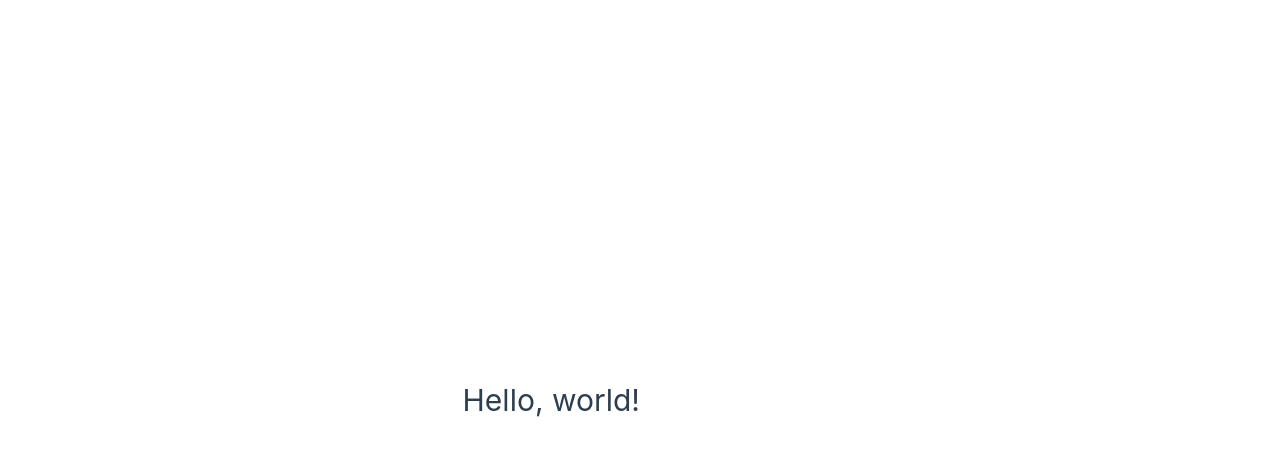
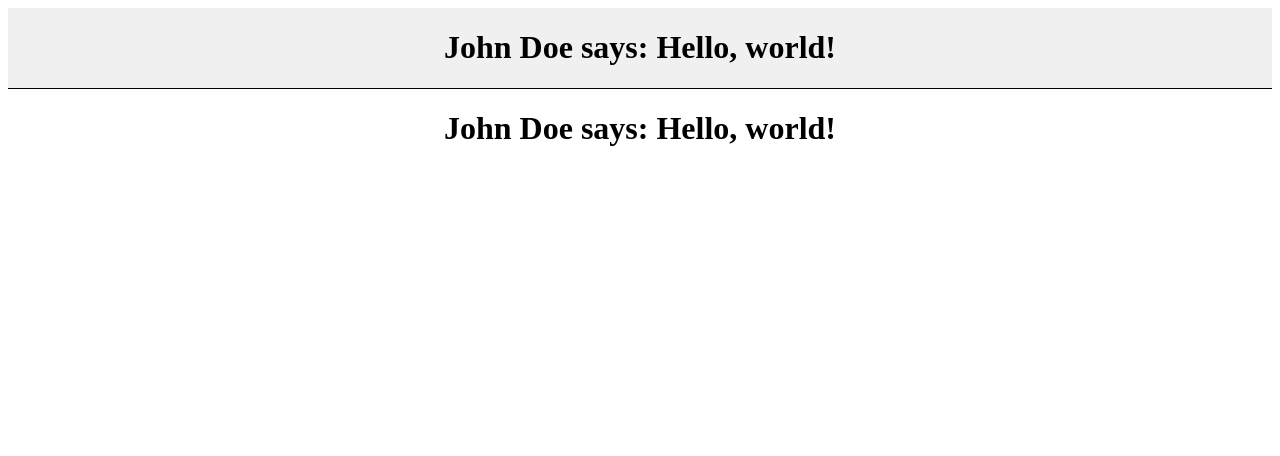
Before and after one commit to ramihsn/XMLFusionX, a Vue app: page / in a window 1280 px wide. Shown: the top 456 px of the page. Built offline with nearby package versions, Linux system fonts and the light colour scheme.

Commit message:
make main screen and header

```diff
--- a/src/App.vue
+++ b/src/App.vue
@@ -1,11 +1,34 @@
+<template>
+  <header>
+    <Header />
+  </header>
+  <main>
+    <Main />
+  </main>
+</template>
+
 <script setup>
+import Header from './components/Header.vue'
+import Main from './components/Main.vue'
 </script>
 
-<template>
-  <h1>
-    Hello, world!
-  </h1>
-</template>
+<style scoped>
+header {
+  background-color: #f0f0f0;
+  border-bottom: 1px solid black;
+  display: flex;
+  align-items: center;
+  justify-content: center;
+}
 
-<style scoped>
+.header-content {
+  padding: 1rem;
+}
+
+main {
+  background-color: #ffffff;
+  display: flex;
+  align-items: center;
+  justify-content: center;
+}
 </style>
--- a/src/assets/base.css
+++ /dev/null
@@ -1,86 +0,0 @@
-/* color palette from <https://github.com/vuejs/theme> */
-:root {
-  --vt-c-white: #ffffff;
-  --vt-c-white-soft: #f8f8f8;
-  --vt-c-white-mute: #f2f2f2;
-
-  --vt-c-black: #181818;
-  --vt-c-black-soft: #222222;
-  --vt-c-black-mute: #282828;
-
-  --vt-c-indigo: #2c3e50;
-
-  --vt-c-divider-light-1: rgba(60, 60, 60, 0.29);
-  --vt-c-divider-light-2: rgba(60, 60, 60, 0.12);
-  --vt-c-divider-dark-1: rgba(84, 84, 84, 0.65);
-  --vt-c-divider-dark-2: rgba(84, 84, 84, 0.48);
-
-  --vt-c-text-light-1: var(--vt-c-indigo);
-  --vt-c-text-light-2: rgba(60, 60, 60, 0.66);
-  --vt-c-text-dark-1: var(--vt-c-white);
-  --vt-c-text-dark-2: rgba(235, 235, 235, 0.64);
-}
-
-/* semantic color variables for this project */
-:root {
-  --color-background: var(--vt-c-white);
-  --color-background-soft: var(--vt-c-white-soft);
-  --color-background-mute: var(--vt-c-white-mute);
-
-  --color-border: var(--vt-c-divider-light-2);
-  --color-border-hover: var(--vt-c-divider-light-1);
-
-  --color-heading: var(--vt-c-text-light-1);
-  --color-text: var(--vt-c-text-light-1);
-
-  --section-gap: 160px;
-}
-
-@media (prefers-color-scheme: dark) {
-  :root {
-    --color-background: var(--vt-c-black);
-    --color-background-soft: var(--vt-c-black-soft);
-    --color-background-mute: var(--vt-c-black-mute);
-
-    --color-border: var(--vt-c-divider-dark-2);
-    --color-border-hover: var(--vt-c-divider-dark-1);
-
-    --color-heading: var(--vt-c-text-dark-1);
-    --color-text: var(--vt-c-text-dark-2);
-  }
-}
-
-*,
-*::before,
-*::after {
-  box-sizing: border-box;
-  margin: 0;
-  font-weight: normal;
-}
-
-body {
-  min-height: 100vh;
-  color: var(--color-text);
-  background: var(--color-background);
-  transition:
-    color 0.5s,
-    background-color 0.5s;
-  line-height: 1.6;
-  font-family:
-    Inter,
-    -apple-system,
-    BlinkMacSystemFont,
-    'Segoe UI',
-    Roboto,
-    Oxygen,
-    Ubuntu,
-    Cantarell,
-    'Fira Sans',
-    'Droid Sans',
-    'Helvetica Neue',
-    sans-serif;
-  font-size: 15px;
-  text-rendering: optimizeLegibility;
-  -webkit-font-smoothing: antialiased;
-  -moz-osx-font-smoothing: grayscale;
-}
--- a/src/assets/main.css
+++ /dev/null
@@ -1,35 +0,0 @@
-@import './base.css';
-
-#app {
-  max-width: 1280px;
-  margin: 0 auto;
-  padding: 2rem;
-  font-weight: normal;
-}
-
-a,
-.green {
-  text-decoration: none;
-  color: hsla(160, 100%, 37%, 1);
-  transition: 0.4s;
-  padding: 3px;
-}
-
-@media (hover: hover) {
-  a:hover {
-    background-color: hsla(160, 100%, 37%, 0.2);
-  }
-}
-
-@media (min-width: 1024px) {
-  body {
-    display: flex;
-    place-items: center;
-  }
-
-  #app {
-    display: grid;
-    grid-template-columns: 1fr 1fr;
-    padding: 0 2rem;
-  }
-}
--- /dev/null
+++ b/src/components/Header.vue
@@ -0,0 +1,20 @@
+<template>
+    <h1>
+        {{ author }} says: {{ title }}
+    </h1>
+</template>
+
+<script>
+export default {
+    name: 'Header',
+    setup () {
+        return {
+            author: 'John Doe',
+            title: 'Hello, world!'
+        }
+    }
+}
+</script>
+
+<style scoped>
+</style>
--- /dev/null
+++ b/src/components/Main.vue
@@ -0,0 +1,20 @@
+<template>
+    <h1>
+        {{ author }} says: {{ title }}
+    </h1>
+</template>
+
+<script>
+export default {
+    name: 'Main',
+    setup () {
+        return {
+            author: 'John Doe',
+            title: 'Hello, world!'
+        }
+    }
+}
+</script>
+
+<style scoped>
+</style>
--- a/src/main.js
+++ b/src/main.js
@@ -1,5 +1,3 @@
-import './assets/main.css'
-
 import { createApp } from 'vue'
 import { createPinia } from 'pinia'
 import App from './App.vue'
```
